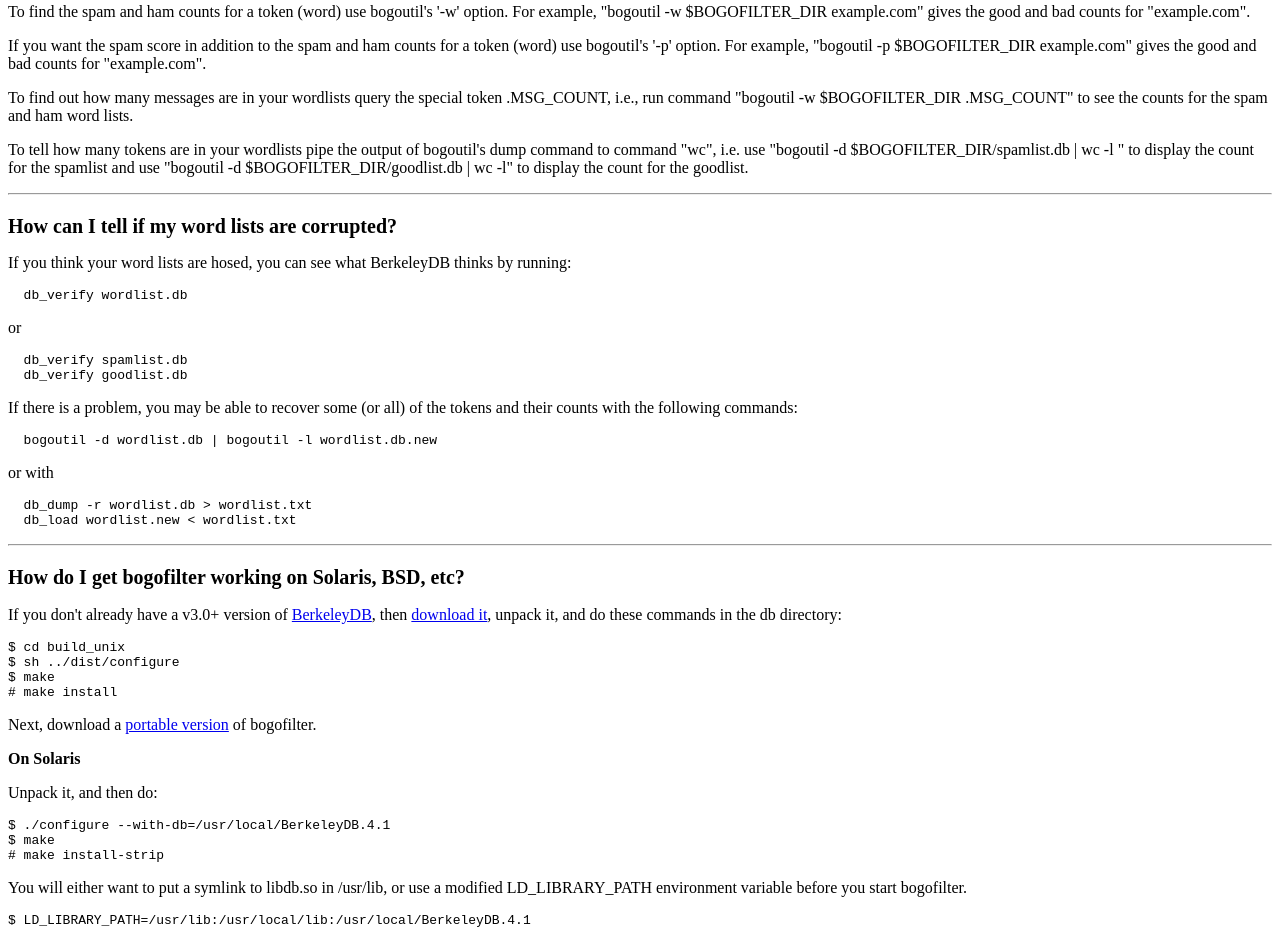
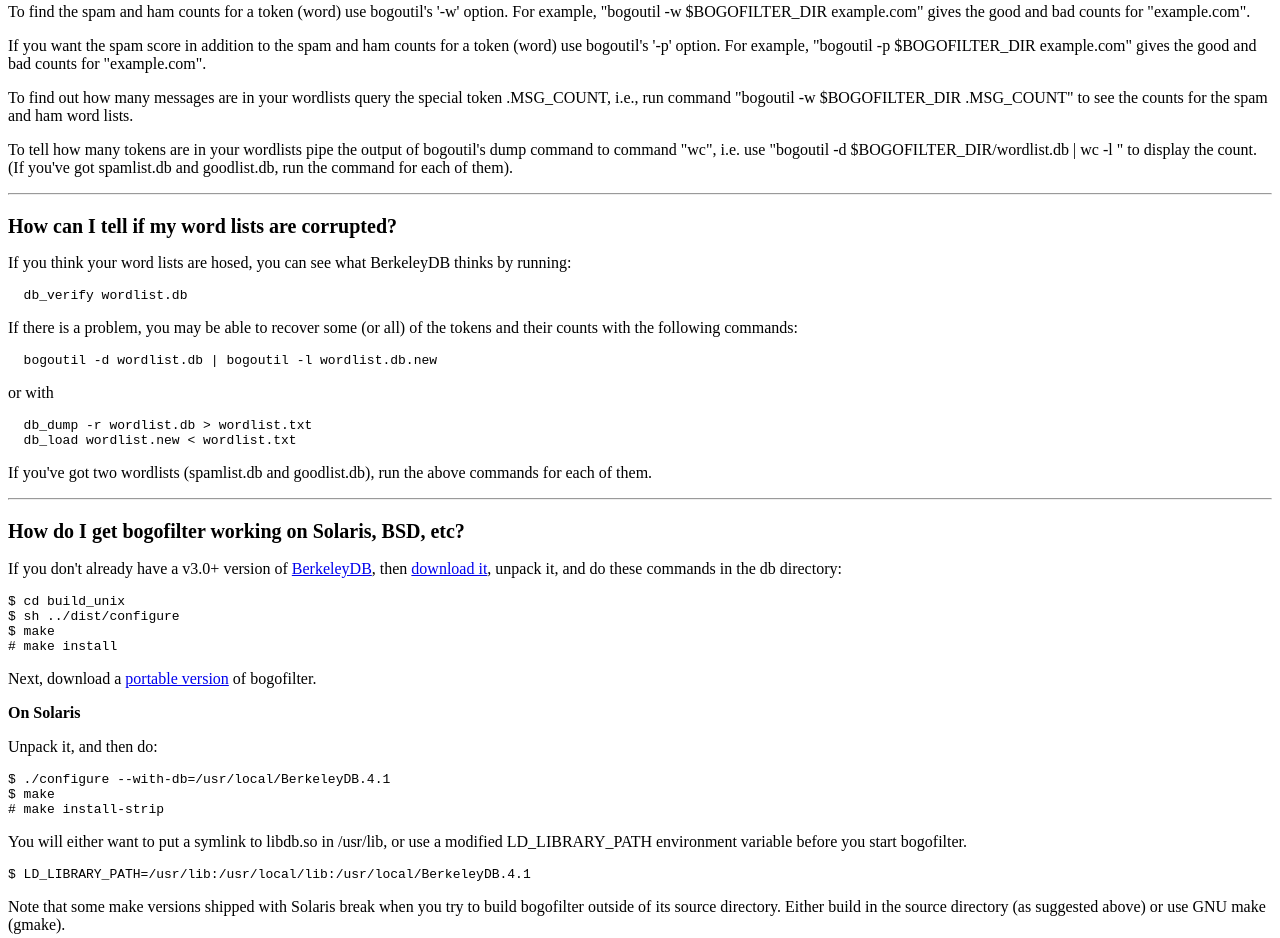
Before and after one commit to Distrotech/bogofilter, a plain HTML site: page doc/bogofilter-faq.html in a window 1280 px wide. Shown: the part 5313-6251 px from the top of the page. Drawn offline with Linux system fonts and the light colour scheme.

Commit message:
Additional wordlist.db vs. spamlist.db/goodlist.db changes.
git-svn-id: svn://svn.code.sf.net/p/bogofilter/code/trunk/bogofilter@2731 046ba1d7-8659-4f4f-8137-08d775d845e8

```diff
--- a/doc/bogofilter-faq.html
+++ b/doc/bogofilter-faq.html
@@ -670,12 +670,11 @@ spam-unreadable
     $BOGOFILTER_DIR .MSG_COUNT" to see the counts for the spam and
     ham word lists.</p>
 
-    <p>To tell how many tokens are in your wordlists pipe the
-    output of bogoutil's dump command to command "wc", i.e. use
-    "bogoutil -d $BOGOFILTER_DIR/spamlist.db | wc -l " to display
-    the count for the spamlist and use "bogoutil -d
-    $BOGOFILTER_DIR/goodlist.db | wc -l" to display the count for
-    the goodlist.</p>
+    <p>To tell how many tokens are in your wordlists pipe the output
+    of bogoutil's dump command to command "wc", i.e. use "bogoutil -d
+    $BOGOFILTER_DIR/wordlist.db | wc -l " to display the count.  (If
+    you've got spamlist.db and goodlist.db, run the command for each
+    of them).</p>
 
     <hr>
 
@@ -686,11 +685,6 @@ spam-unreadable
     BerkeleyDB thinks by running:</p>
 <pre>
   db_verify wordlist.db
-</pre>
-<p>or</p>
-<pre>
-  db_verify spamlist.db
-  db_verify goodlist.db
 </pre>
 
     <p>If there is a problem, you may be able to recover some (or
@@ -704,6 +698,8 @@ spam-unreadable
   db_dump -r wordlist.db &gt; wordlist.txt
   db_load wordlist.new &lt; wordlist.txt
 </pre>
+
+    <p>If you've got two wordlists (spamlist.db and goodlist.db), run the above commands for each of them.</p>
 
     <hr>
 
```
